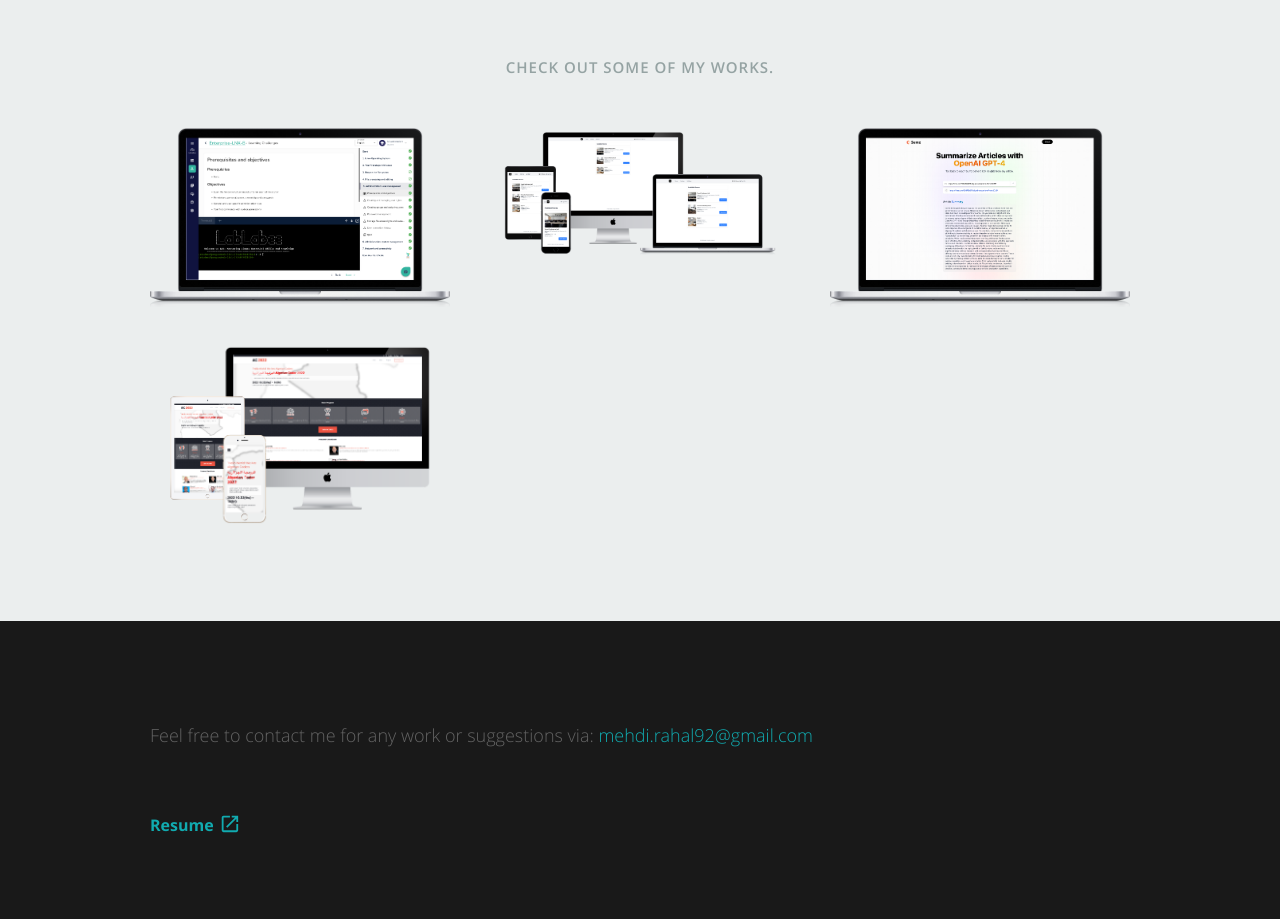
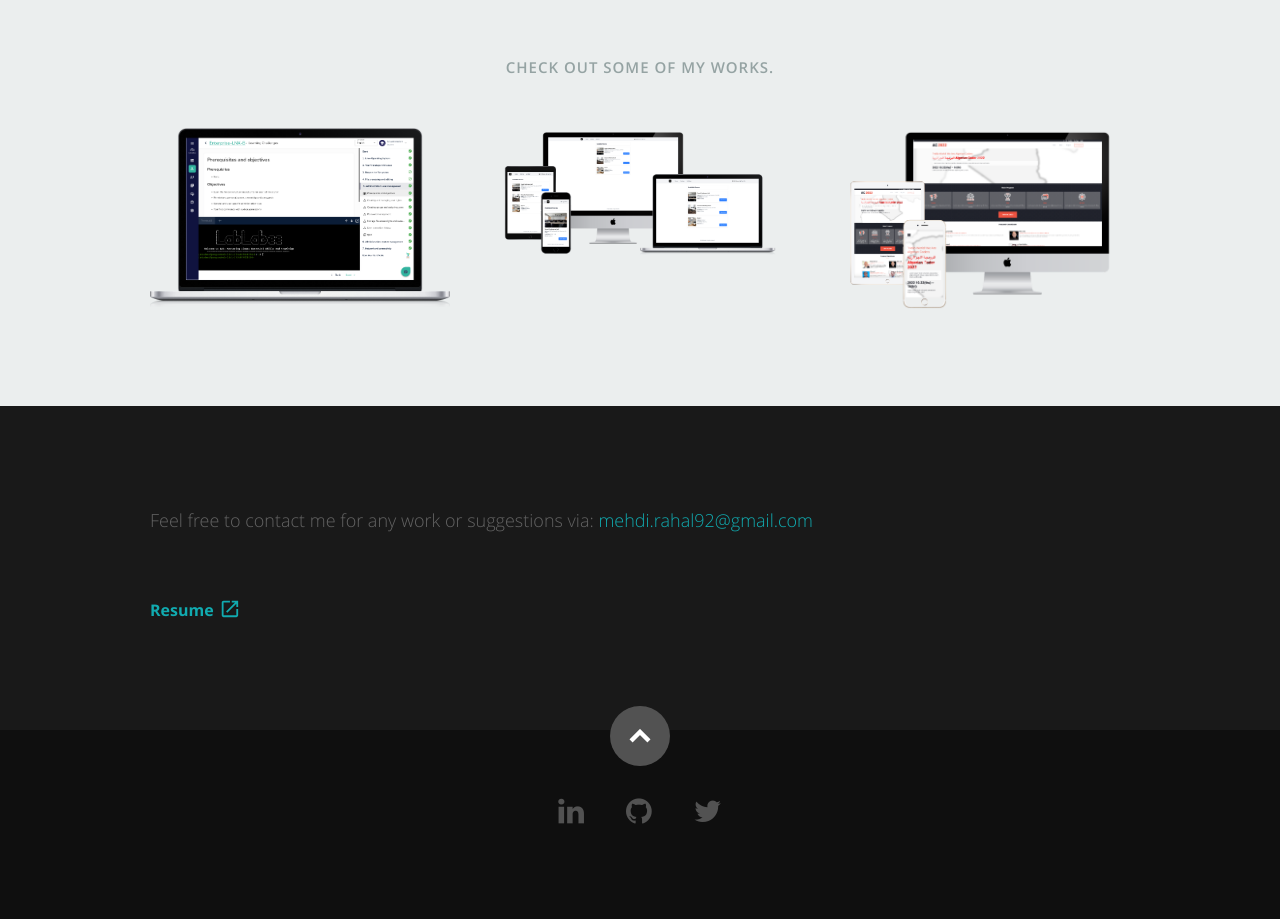
Before and after one commit to Mehdi-Rh/Portfolio-V2, a React (Create React App) app: page / in a window 1280 px wide. Shown: the part 3360-4279 px from the top of the page. Built offline with nearby package versions, Linux system fonts and the light colour scheme.

Commit message:
Update resumeData.js

```diff
--- a/src/resumeData.js
+++ b/src/resumeData.js
@@ -152,15 +152,6 @@ let resumeData = {
       skills: ["Javascript", "React", "Express", "MongoDb", "Cloudinary", "React-Router", "Tailwind"],
     },
     {
-      name: "Article Summariser",
-      description:
-        "Summarize any kind of article with just one click using the powerful OpenAI model.",
-      imgurl: "images/myImages/screenshots/Portfolio-2.png",
-      liveUrl: "https://article-summeriser.netlify.app/",
-      sourceUrl: "https://github.com/Mehdi-Rh/Article-Summariser",
-      skills: ["Javascript", "React", "Tailwind"],
-    },
-    {
       name: "Algerian Summit",
       description:
         "This project is a conference responsive website build to showcase the activities of an event, buils with HTML&CSS and Javascript.",
```
